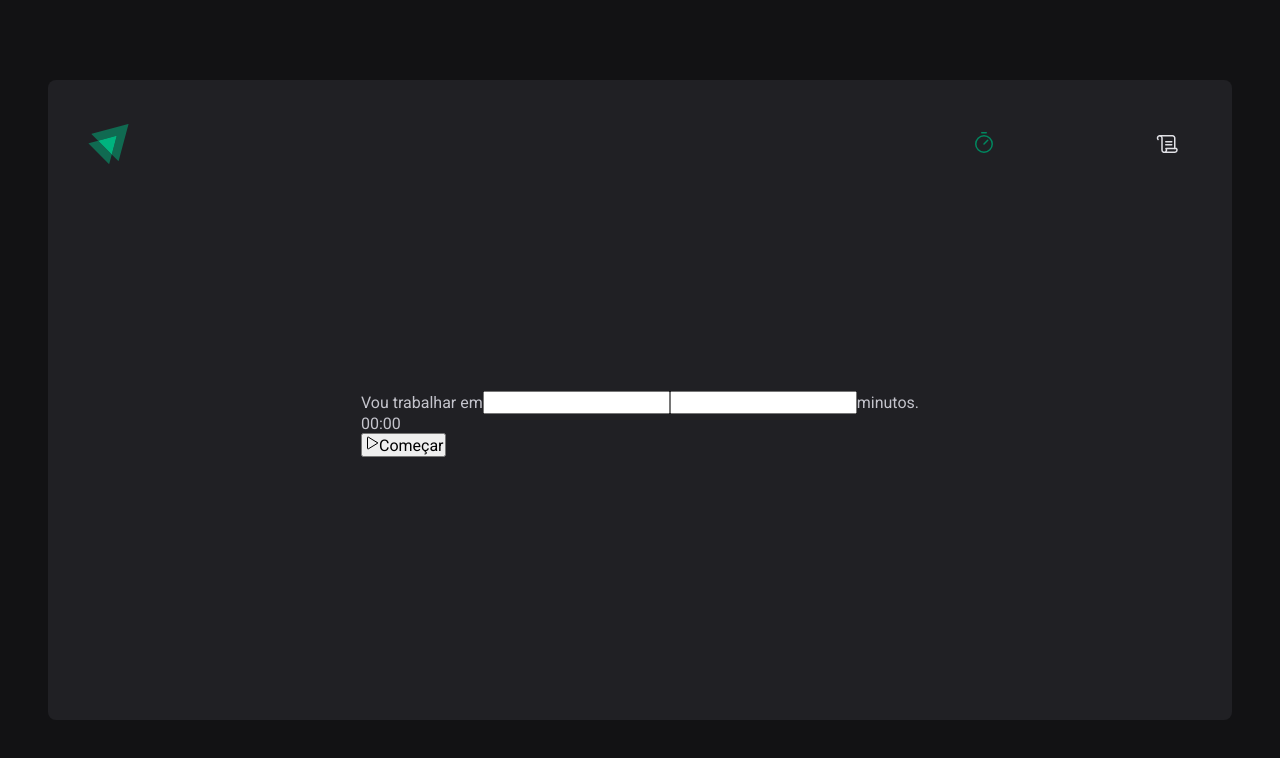
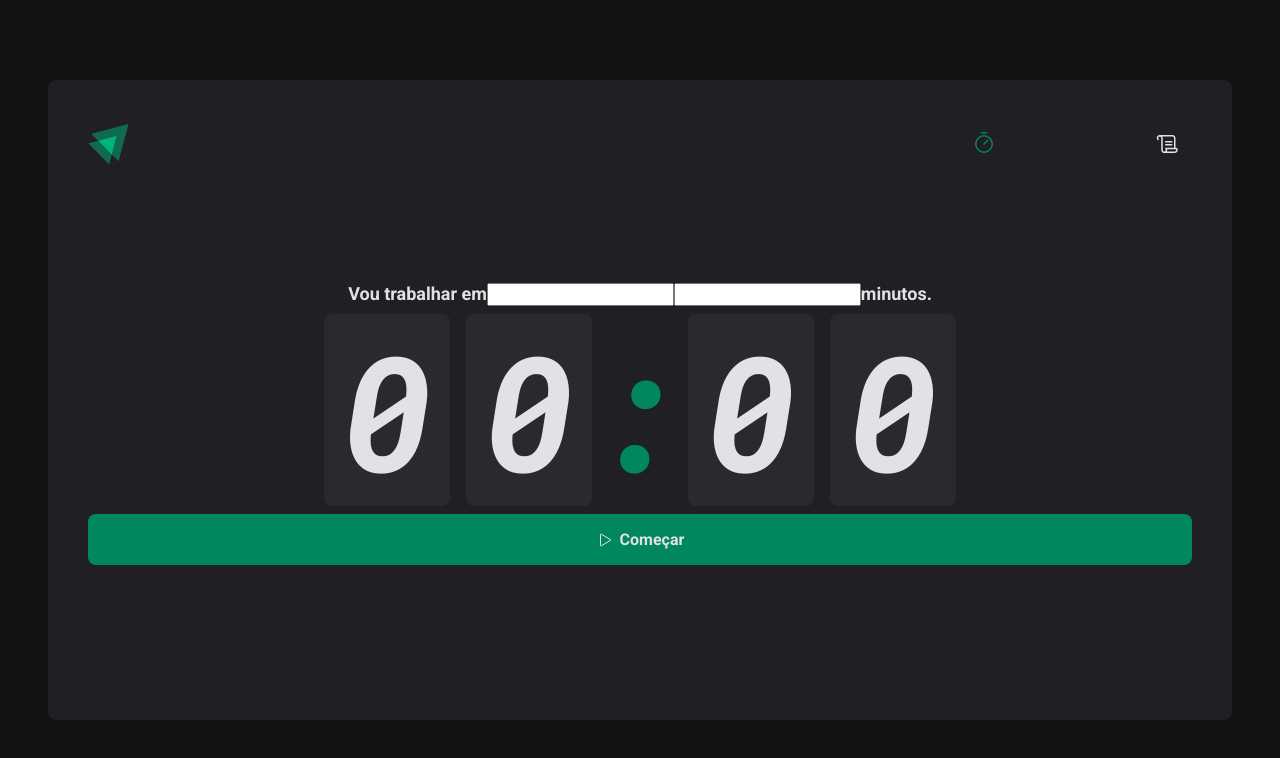
Before and after one commit to ArthurFilho/Pomodoro-Timer, a React (Vite) app: page / in a window 1280 px wide. Shown: the top 758 px of the page. Built offline with nearby package versions, Linux system fonts and the light colour scheme; a web font is replaced by a local one.

Commit message:
update timer

```diff
--- a/src/global.ts
+++ b/src/global.ts
@@ -16,6 +16,7 @@
 body {
     background: ${(props) => props.theme['gray-900']};
     color: ${(props) => props.theme['gray-300']};
+    -webkit-font-smoothing: antialiased;
 }
 
 body, input, textarea, button {
--- a/src/pages/Home/Home.tsx
+++ b/src/pages/Home/Home.tsx
@@ -1,5 +1,11 @@
 import { Play } from 'phosphor-react'
-import { CountdownContainer, FormContainer, HomeContainer } from './style'
+import {
+  CountdownContainer,
+  FormContainer,
+  HomeContainer,
+  Separator,
+  StartCountdownButton,
+} from './style'
 
 export function Home() {
   return (
@@ -18,15 +24,15 @@
         <CountdownContainer>
           <span>0</span>
           <span>0</span>
-          <span>:</span>
+          <Separator>:</Separator>
           <span>0</span>
           <span>0</span>
         </CountdownContainer>
 
-        <button type="submit">
+        <StartCountdownButton type="submit">
           <Play />
           Começar
-        </button>
+        </StartCountdownButton>
       </FormContainer>
     </HomeContainer>
   )
--- a/src/pages/Home/style.ts
+++ b/src/pages/Home/style.ts
@@ -17,8 +17,61 @@
 `
 
 export const FormContainer = styled.div`
-
+  width: 100%;
+  display: flex;
+  align-items: center;
+  justify-content: center;
+  gap: 0.5rem;
+  color: ${(props) => props.theme['gray-100']};
+  font-size: 1.125rem;
+  font-weight: bold;
+  flex-wrap: wrap;
 `
 
 export const CountdownContainer = styled.div`
+  font-family: 'Roboto mono', monospace;
+  font-size: 10rem;
+  line-height: 8rem;
+  color: ${(props) => props.theme['gray-100']};
+
+  display: flex;
+  gap: 1rem;
+
+  span {
+    background-color: ${(props) => props.theme['gray-700']};
+    padding: 2rem 1rem;
+    border-radius: 8px;
+  }
 `
+
+export const Separator = styled.div`
+  padding: 2rem 0;
+  color: ${(props) => props.theme['green-500']};
+
+  width: 4rem;
+  overflow: hidden;
+  display: flex;
+  justify-content: center;
+`
+export const StartCountdownButton = styled.button`
+  width: 100%;
+  border: 0;
+  padding: 1rem;
+  border-radius: 8px;
+
+  display: flex;
+  align-items: center;
+  justify-content: center;
+
+  gap: 0.5rem;
+  font-weight: bold;
+
+  cursor: pointer;
+
+  background: ${(props) => props.theme['green-500']};
+  color: ${(props) => props.theme['gray-100']};
+
+  &:hover{
+    background: ${(props) => props.theme['green-700']};
+  }
+`
```
